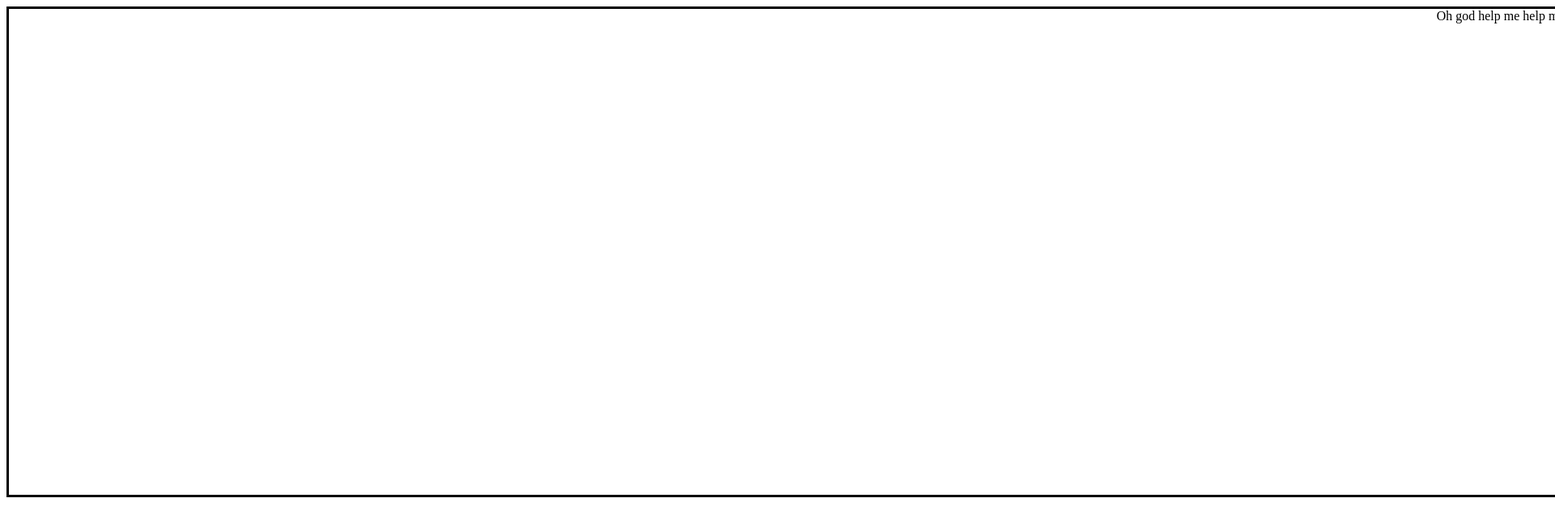
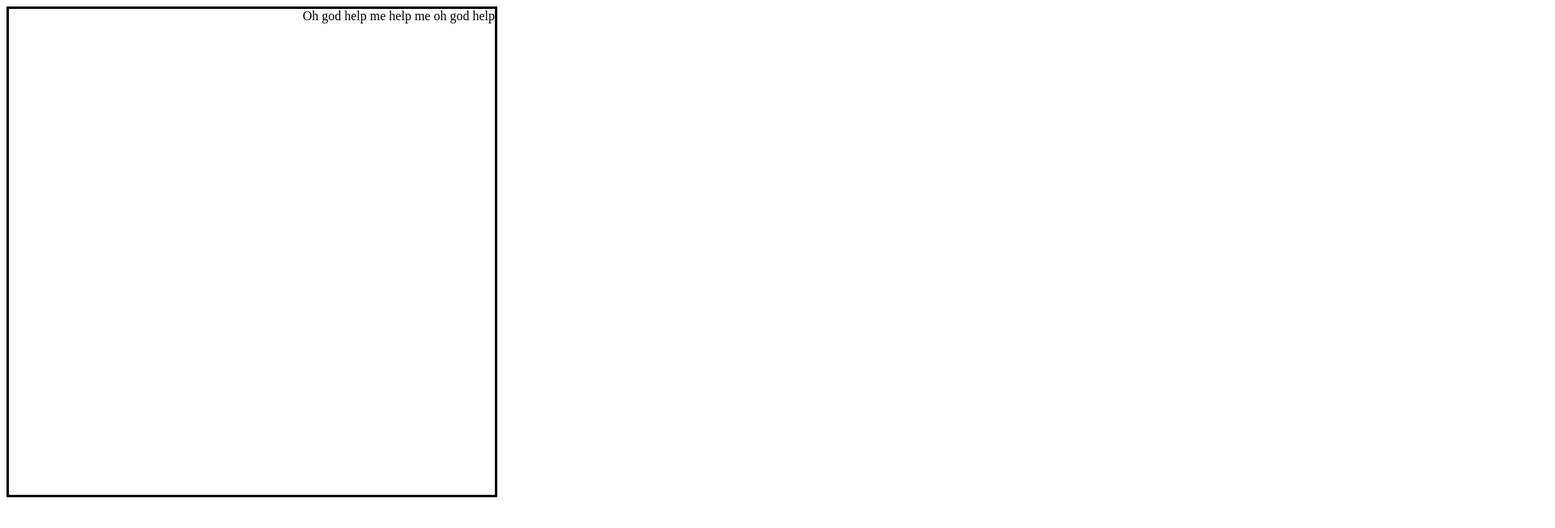
Before and after one commit to cael-8/cael-8.github.io, a plain HTML site: page index.html in a window 1280 px wide. Shown: the top 652 px of the page at 81% size, 1920 px wide, since content can reach past the window. Drawn offline with Linux system fonts and the light colour scheme.

Commit message:
Update index.html

```diff
--- a/index.html
+++ b/index.html
@@ -1,6 +1,6 @@
 <html>
   <title>ahh my website ahh</title>
-<marquee direction="down" width="2000" height="600" behavior="alternate" style="border:solid">
+<marquee direction="down" width="600" height="600" behavior="alternate" style="border:solid">
   <marquee behavior="alternate">
     Oh god help me help me oh god help
   </marquee>
```
